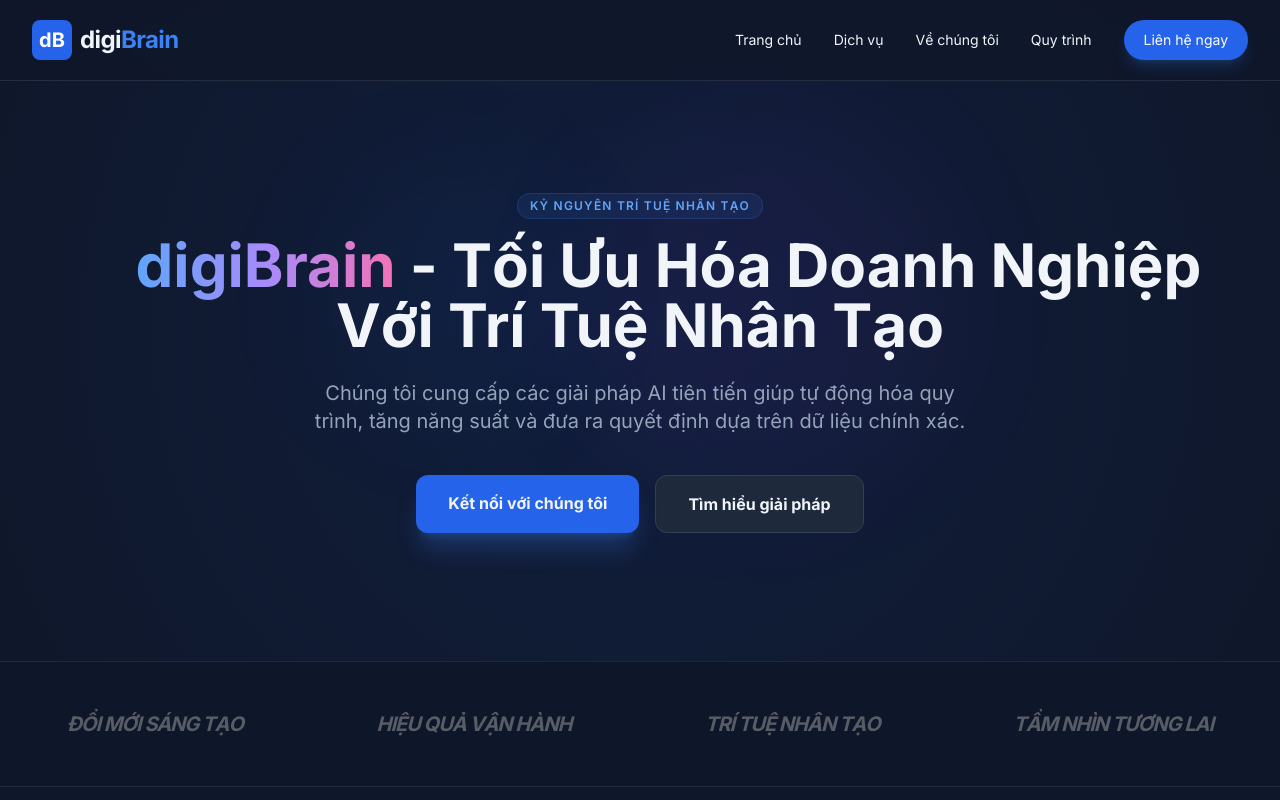
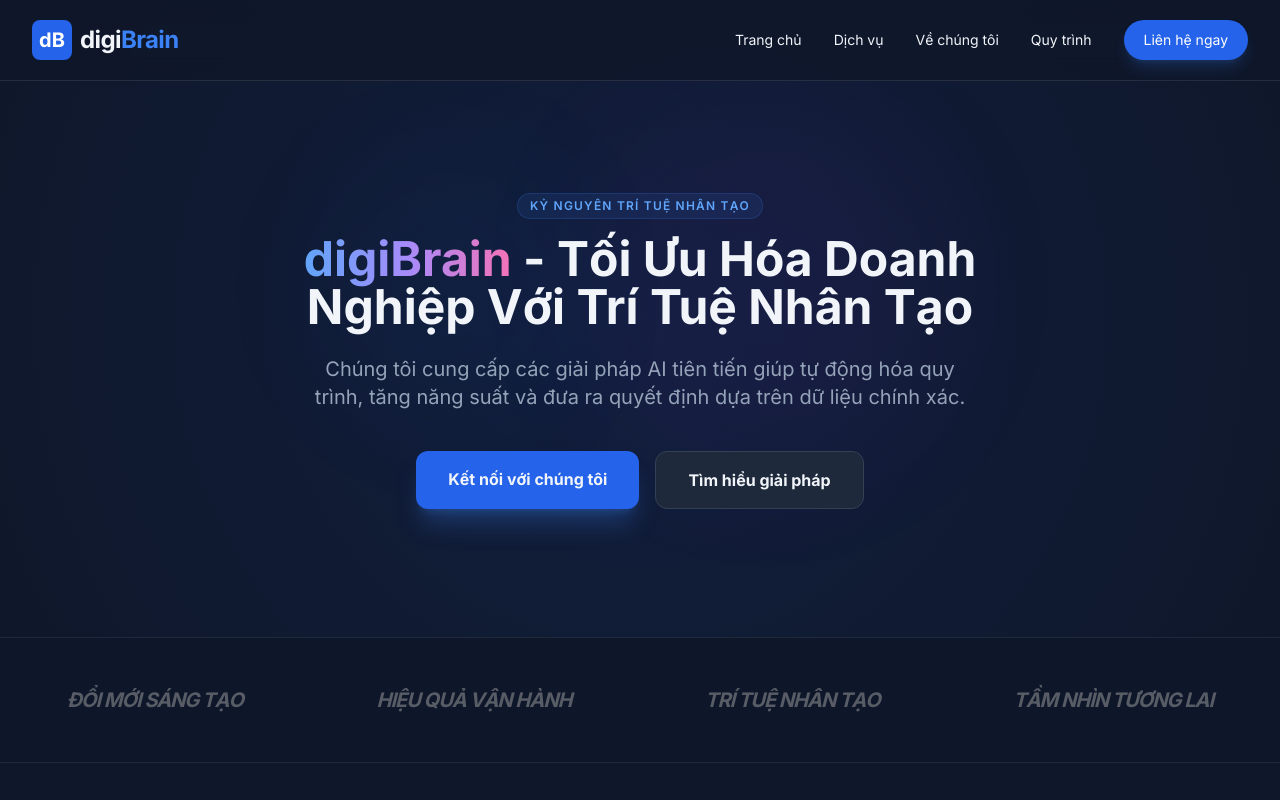
Before and after one commit to ltdao-ctu/digibrain, a plain HTML site: page index.html in a window 1280 px wide. Shown: the top 800 px of the page. Drawn offline with nearby package versions, Linux system fonts and the light colour scheme.

Commit message:
Update heading styles in index.html

```diff
--- a/index.html
+++ b/index.html
@@ -101,8 +101,8 @@
                 <span class="inline-block py-1 px-3 rounded-full bg-blue-500/10 text-blue-400 text-xs font-semibold tracking-widest uppercase mb-4 border border-blue-500/20">
                     Kỷ Nguyên Trí Tuệ Nhân Tạo
                 </span>
-               <h1 class="text-4xl lg:text-6xl font-extrabold mb-6 leading-tight">
-    <span class="gradient-text">digiBrain</span> - Tối Ưu Hóa Doanh Nghiệp Với Trí Tuệ Nhân Tạo
+               <h1 class="text-3xl lg:text-5xl font-extrabold mb-6 leading-tight text-balance">
+    <span class="gradient-text">digiBrain</span> - Tối Ưu Hóa Doanh Nghiệp Với Trí Tuệ Nhân Tạo
 </h1>
                 <p class="text-slate-400 text-lg lg:text-xl max-w-2xl mx-auto mb-10">
                     Chúng tôi cung cấp các giải pháp AI tiên tiến giúp tự động hóa quy trình, tăng năng suất và đưa ra quyết định dựa trên dữ liệu chính xác.
```
